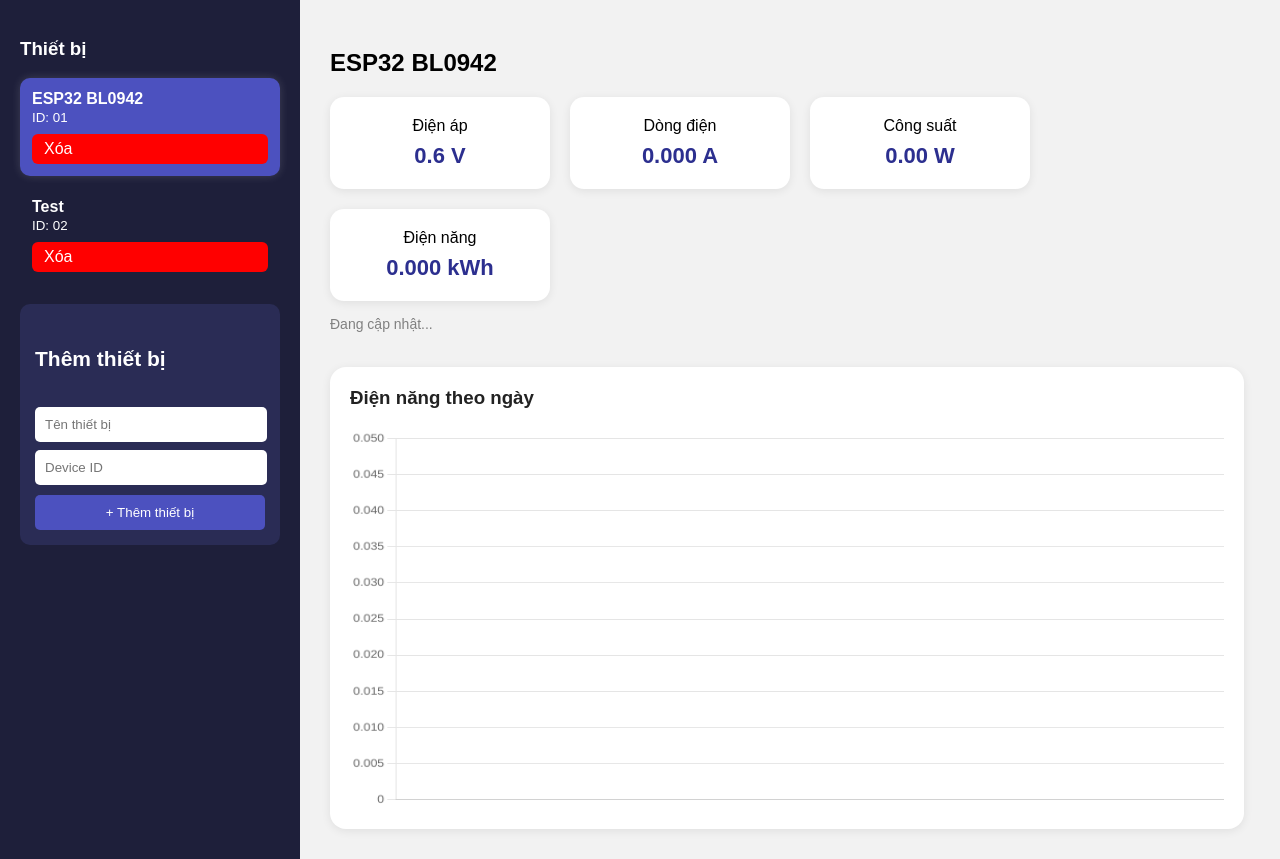
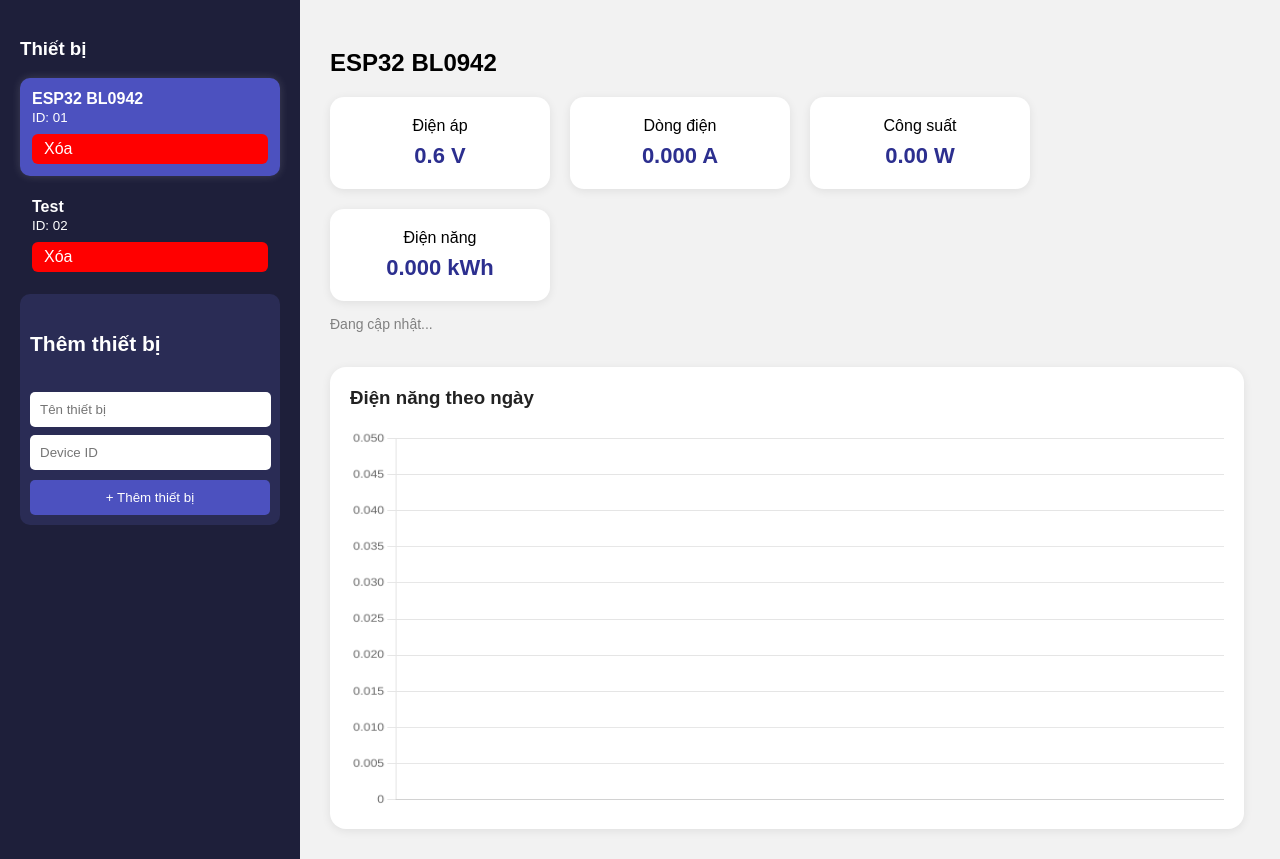
Before and after one commit to TranQuocBao1207/BL0942-WEB, a Django app: template templates/dashboard.html in a window 1280 px wide. Shown: the part 71-930 px from the top of the page. Run offline with Django 5.2, Linux system fonts and the light colour scheme; the template is opened without the code that fills it: values that come from a table or form of the project are taken from there, others are empty; data comes from the database, SQL or seed files in the repository.

```diff
--- a/templates/dashboard.html
+++ b/templates/dashboard.html
@@ -107,8 +107,8 @@ body{
 /* ===== ADD DEVICE ===== */
 
 .add-box{
-    margin-top:20px;
-    padding:15px;
+    margin-top:10px;
+    padding:10px;
 
     background:#2a2c55;
     border-radius:10px;
```
